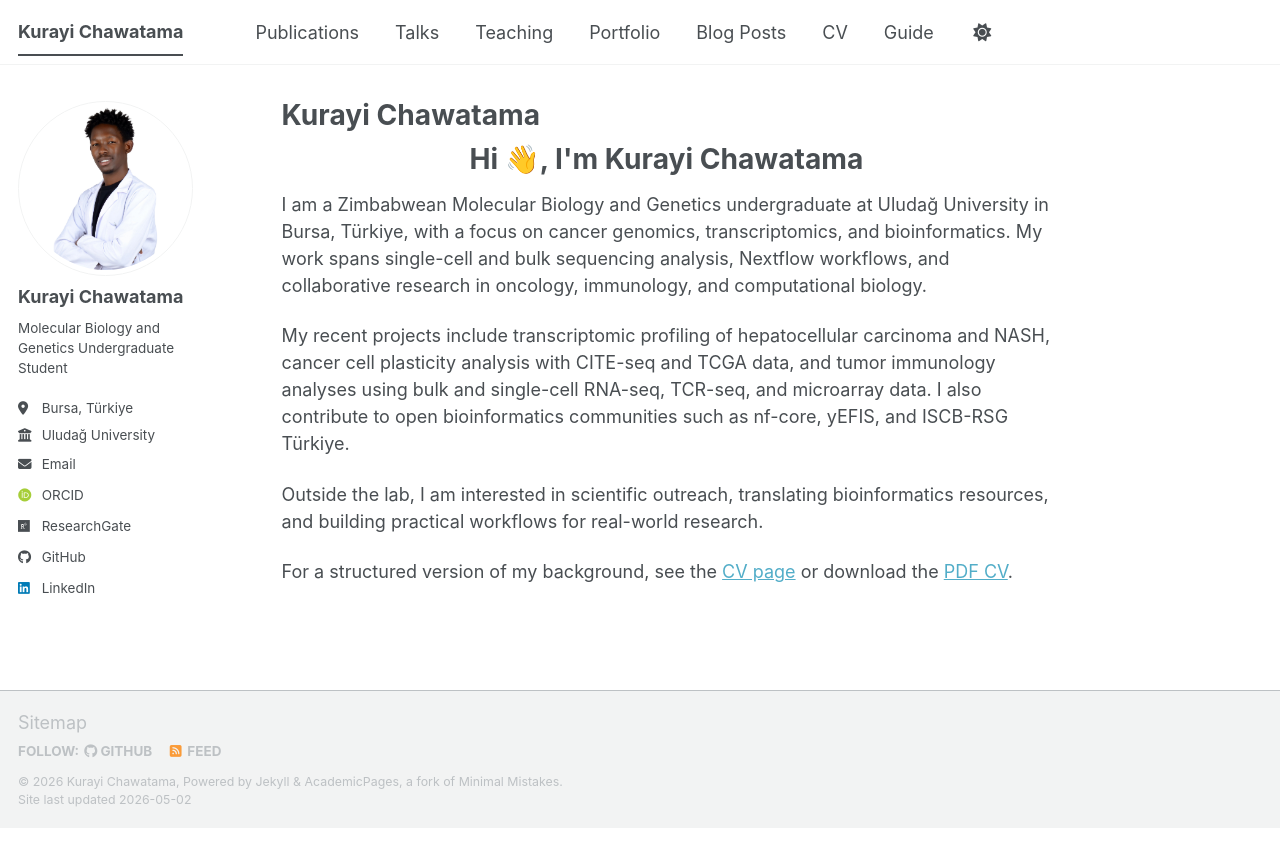
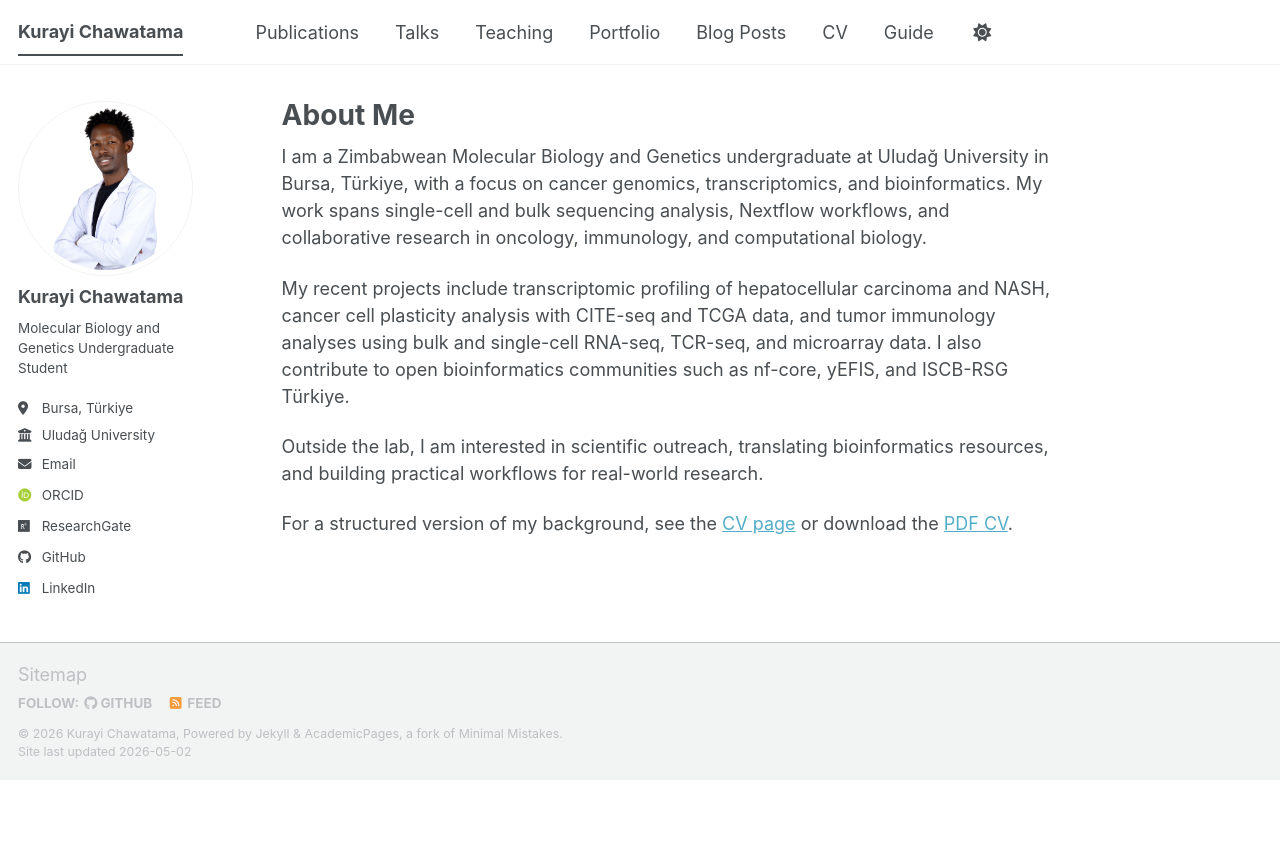
Before and after one commit to KurayiChawatama/kurayi-chawatama.github.io, a Jekyll site: the page built from _pages/about.md, in a window 1280 px wide. Shown: the top 867 px of the page. Built offline with Jekyll 4.4.1, drawn with Linux system fonts in a browser that asks for light colours; some web fonts are replaced; a script bundle is joined from its source files by our own code; library files that are not in the unit come from our copies.

```diff
--- a/_pages/about.md
+++ b/_pages/about.md
@@ -1,13 +1,11 @@
 ---
 permalink: /
-title: "Kurayi Chawatama"
+title: "About Me"
 author_profile: true
 redirect_from:
   - /about/
   - /about.html
 ---
-
-<h1 align="center">Hi 👋, I'm Kurayi Chawatama</h1>
 
 I am a Zimbabwean Molecular Biology and Genetics undergraduate at Uludağ University in Bursa, Türkiye, with a focus on cancer genomics, transcriptomics, and bioinformatics. My work spans single-cell and bulk sequencing analysis, Nextflow workflows, and collaborative research in oncology, immunology, and computational biology.
 
```
